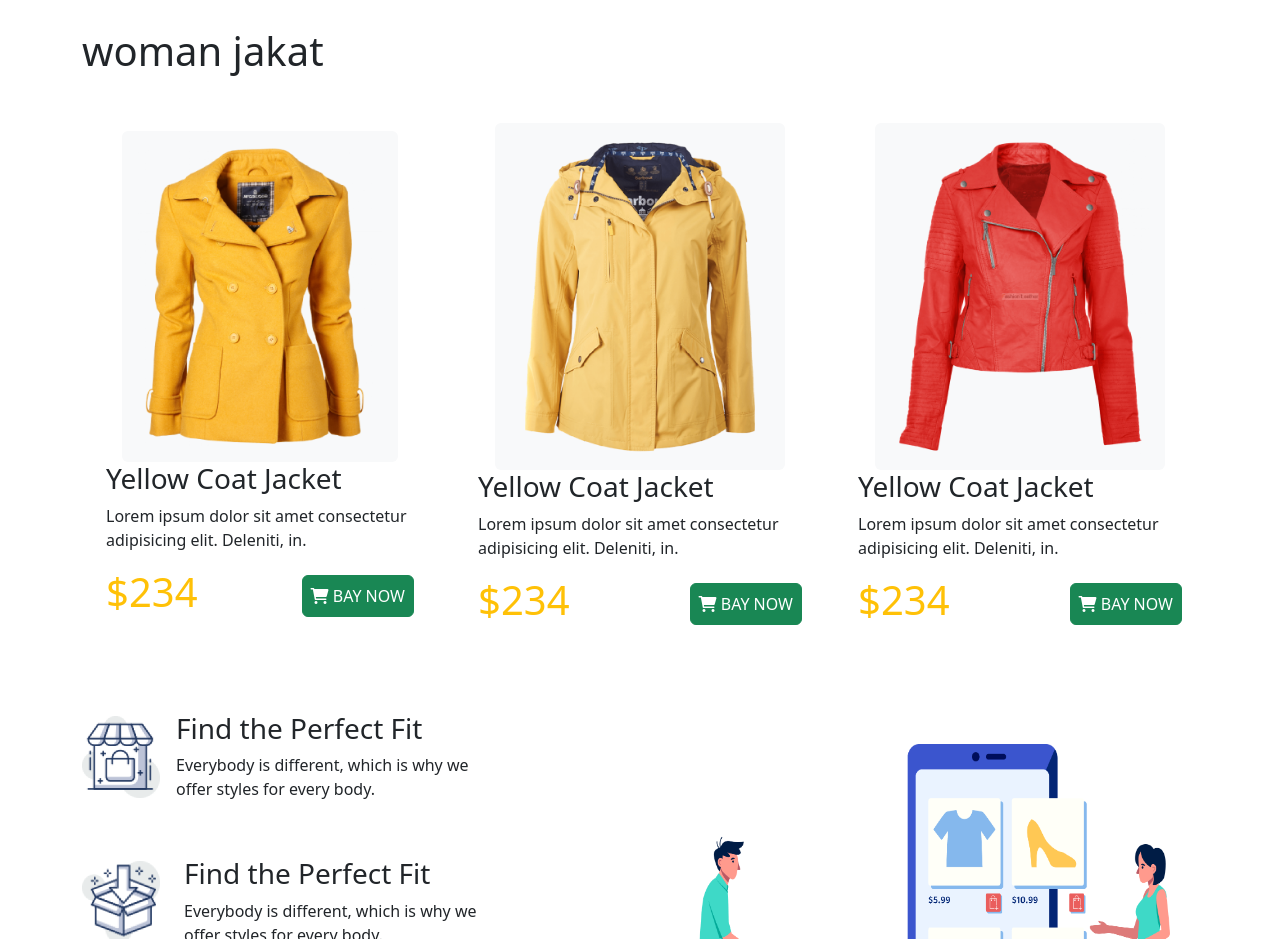
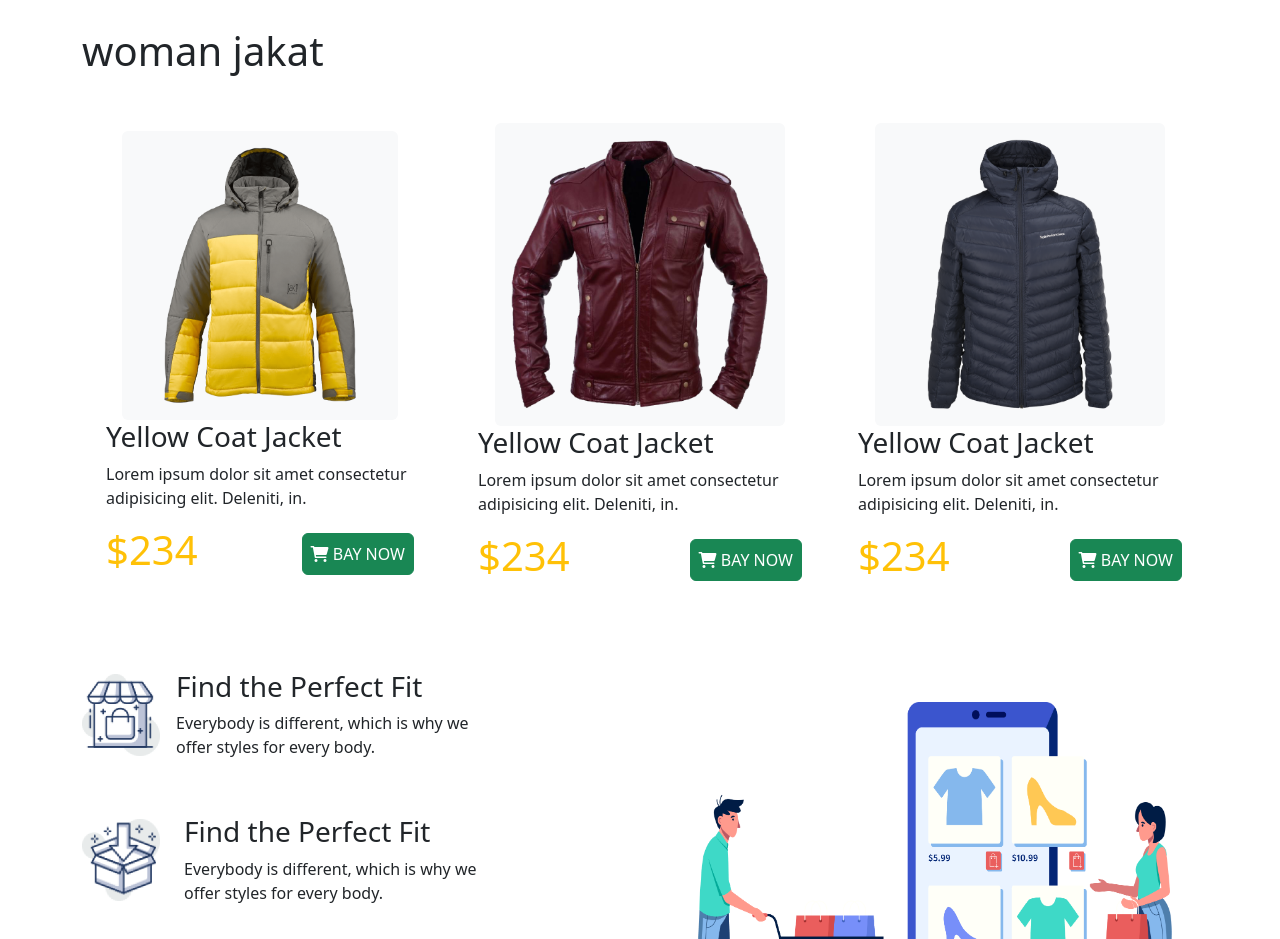
Before and after one commit to mohaymanislam/responsive-panda-web-site, a plain HTML site: page index.html in a window 1280 px wide. Shown: the part 1291-2230 px from the top of the page. Drawn offline with Linux system fonts and the light colour scheme.

Commit message:
picture added

```diff
--- a/index.html
+++ b/index.html
@@ -66,7 +66,7 @@
               <!-- start main -->
         <main>
         <section >
-
+                    <!-- woman jakat -->
               <div class="container overflow-hidden mt-4">
                 <h1 class="py-4">woman jakat</h1>
                 <div class="row gy-4 gx-4">
@@ -150,7 +150,7 @@
 
         </section>
 
-
+            <!-- woman jakat -->
         <section >
 
               <div class="container overflow-hidden mt-5">
@@ -163,7 +163,7 @@
                         <div class="row">
                           <div class="col-lg-12 p-3">
                             <div class="  bg-light">
-                              <img class="img-fluid" src="images/jacket-1.png" alt="">
+                              <img class="img-fluid" src="images/jacket-4.png" alt="">
                             </div>
                           </div>
                         </div>
@@ -186,7 +186,7 @@
                         <div class="row">
                           <div class="col-lg-12 p-3">
                             <div class="  bg-light">
-                              <img class="img-fluid" src="images/jacket-2.png" alt="">
+                              <img class="img-fluid" src="images/jacket-5.png" alt="">
                             </div>
                           </div>
                         </div>
@@ -209,7 +209,7 @@
                         <div class="row">
                           <div class="col-lg-12 p-3">
                             <div class="  bg-light">
-                              <img class="img-fluid" src="images/jacket-3.png" alt="">
+                              <img class="img-fluid" src="images/jacket-6.png" alt="">
                             </div>
                           </div>
                         </div>
@@ -229,7 +229,7 @@
               </div>
         </section>
 
-
+            <!-- Find the Perfect Fit -->
         <section class="container overflow-hidden mt-5 pb-5">
           <div>
             <div class="row  g-4 ">
@@ -286,7 +286,7 @@
 
         </section>
         </main>
-        <!-- end main -->
+        <!-- @@@@@@@@@@@@@@@@@@ end main @@@@@@@@@@@@@@@ -->
 
 
     <!-- bootstrap js link -->
```
